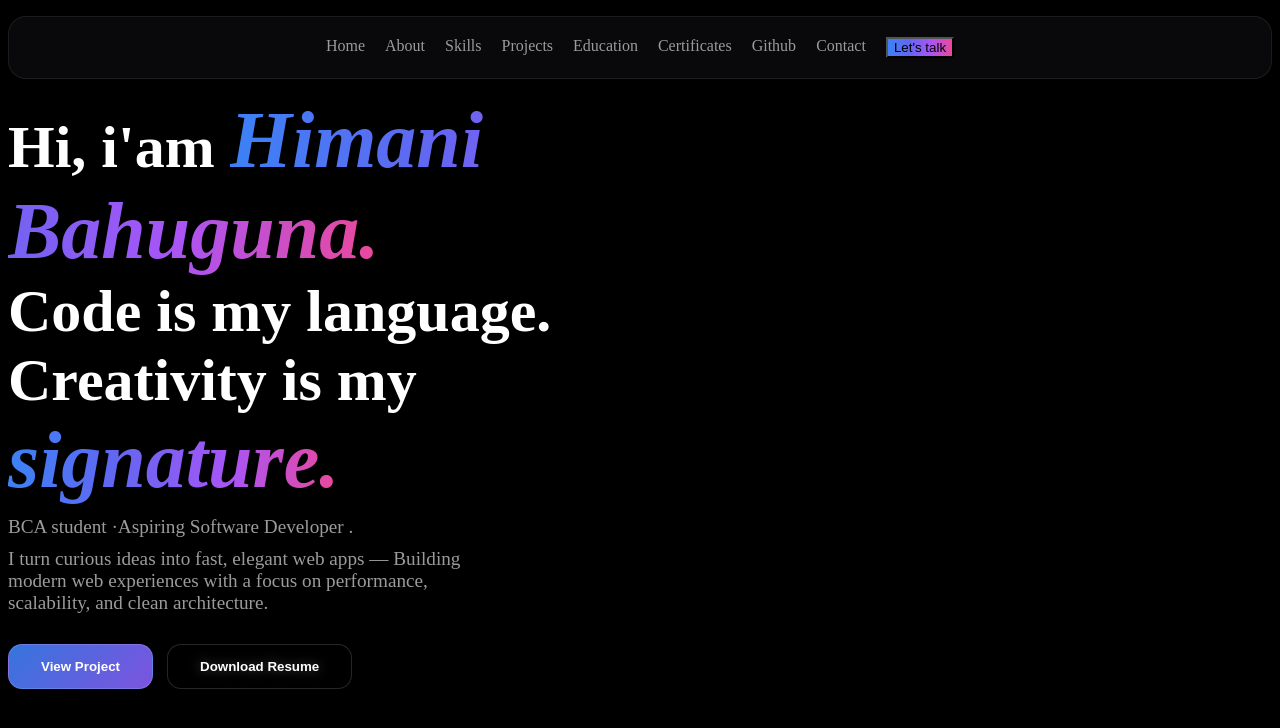
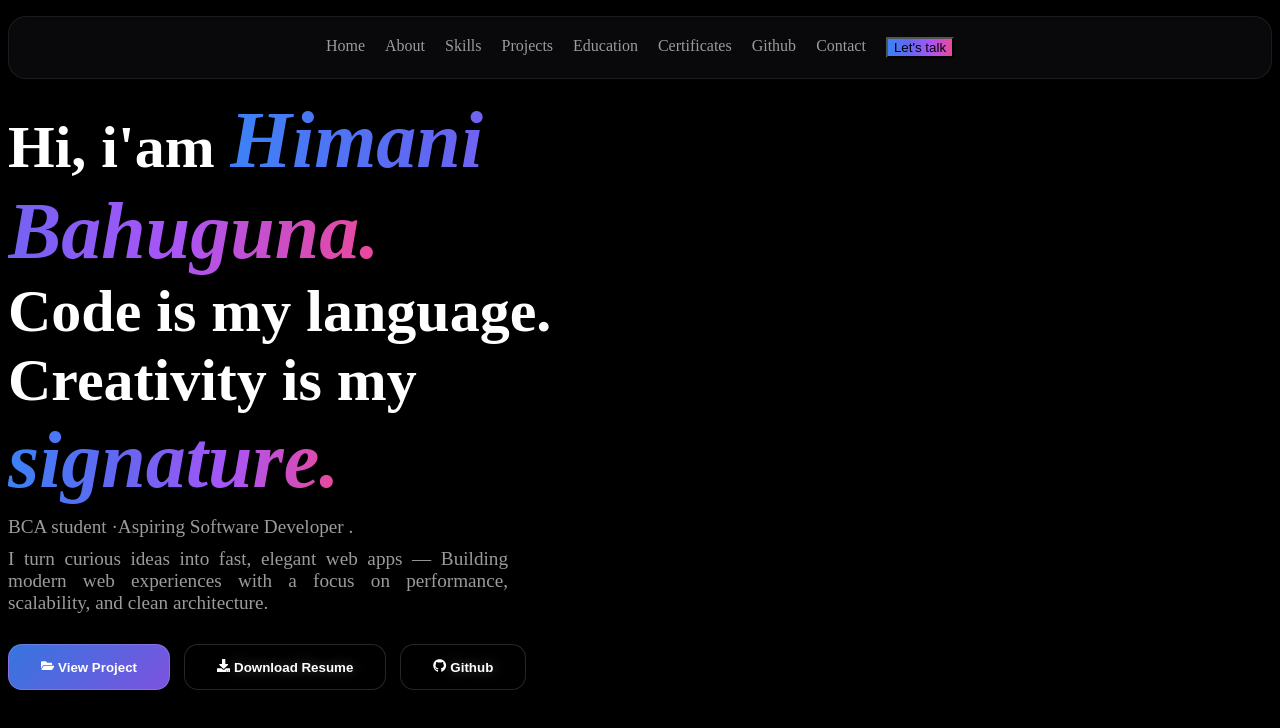
Before and after one commit to Himani018/MYportfolio, a React (Vite) app in the folder vite-project/: page / in a window 1280 px wide. Shown: the top 728 px of the page. Built offline with nearby package versions, Linux system fonts and the light colour scheme.

Commit message:
added icons and edited button

```diff
--- a/vite-project/package.json
+++ b/vite-project/package.json
@@ -10,8 +10,10 @@
     "preview": "vite preview"
   },
   "dependencies": {
+    "lucide-react": "^1.25.0",
     "react": "^19.2.7",
-    "react-dom": "^19.2.7"
+    "react-dom": "^19.2.7",
+    "react-icons": "^5.7.0"
   },
   "devDependencies": {
     "@types/react": "^19.2.17",
--- a/vite-project/src/components/hero.jsx
+++ b/vite-project/src/components/hero.jsx
@@ -1,4 +1,4 @@
-
+import { FaDownload, FaFolderOpen, FaGithub } from "react-icons/fa";
 function Hero() {
     return (
         <>
@@ -10,7 +10,8 @@ function Hero() {
                  web apps — Building modern web
                  experiences with a focus on performance,
                  scalability, and clean architecture.</p>
-            <button id="ProjectButton">View Project</button> <span> <button id="ResumeButton">Download Resume</button> </span>
+            <button id="ProjectButton"> <FaFolderOpen /> View Project</button> <span> <button id="ResumeButton"> <FaDownload /> Download Resume</button> </span>
+            <button id="git"><FaGithub /> Github</button>
         </>
     )
 }
--- a/vite-project/src/css/hero.css
+++ b/vite-project/src/css/hero.css
@@ -23,6 +23,7 @@ p{
     margin: 0%;
     margin-top: 10px;
     font-size: larger;
+    text-align: justify;
 }
 #Dynamic{
         width: 500px;
@@ -52,7 +53,7 @@ p{
     0 0 25px rgba(59, 130, 246, .4),
     0 0 45px rgba(139, 92, 246, .3);
 }
-#ResumeButton{
+#ResumeButton,#git{
 
   padding: 14px 32px;
   border-radius: 14px;
```
Also changed, not shown: 1 other file (tests, documents, lock files or other folders).
